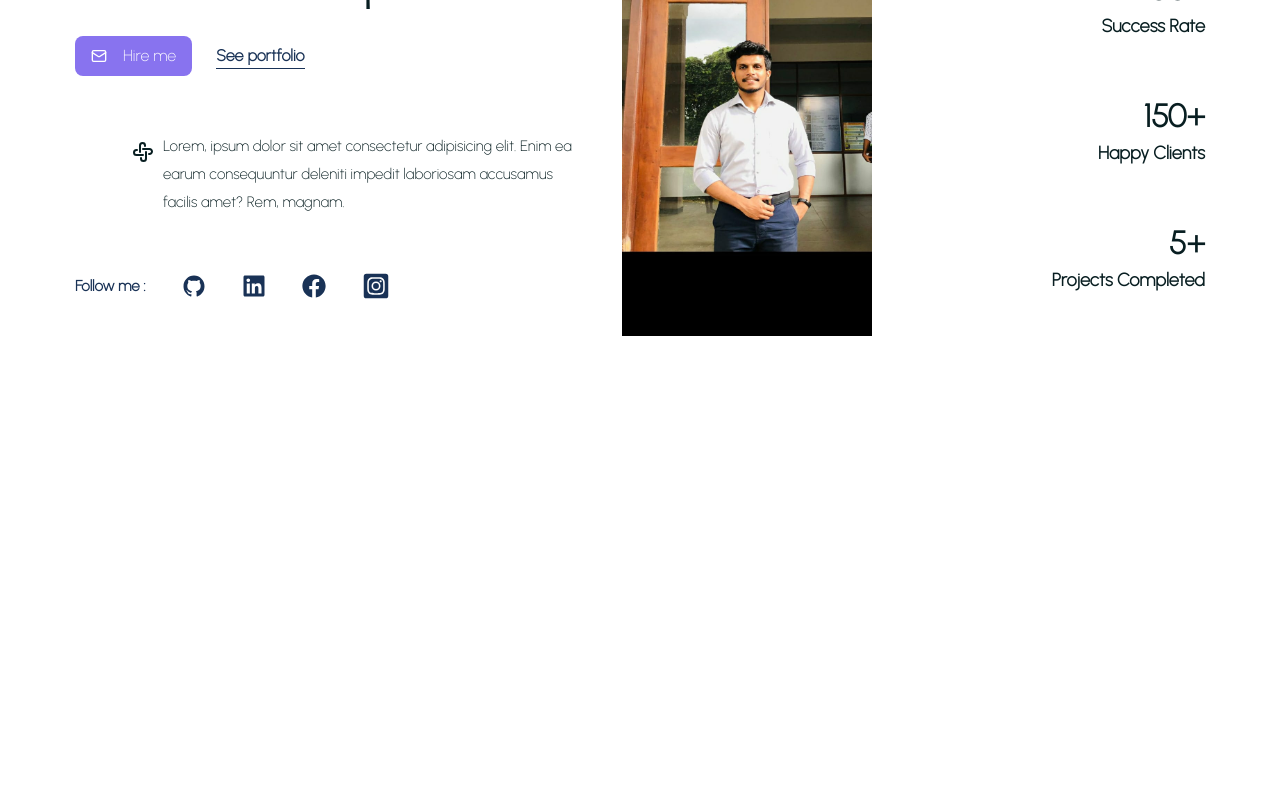
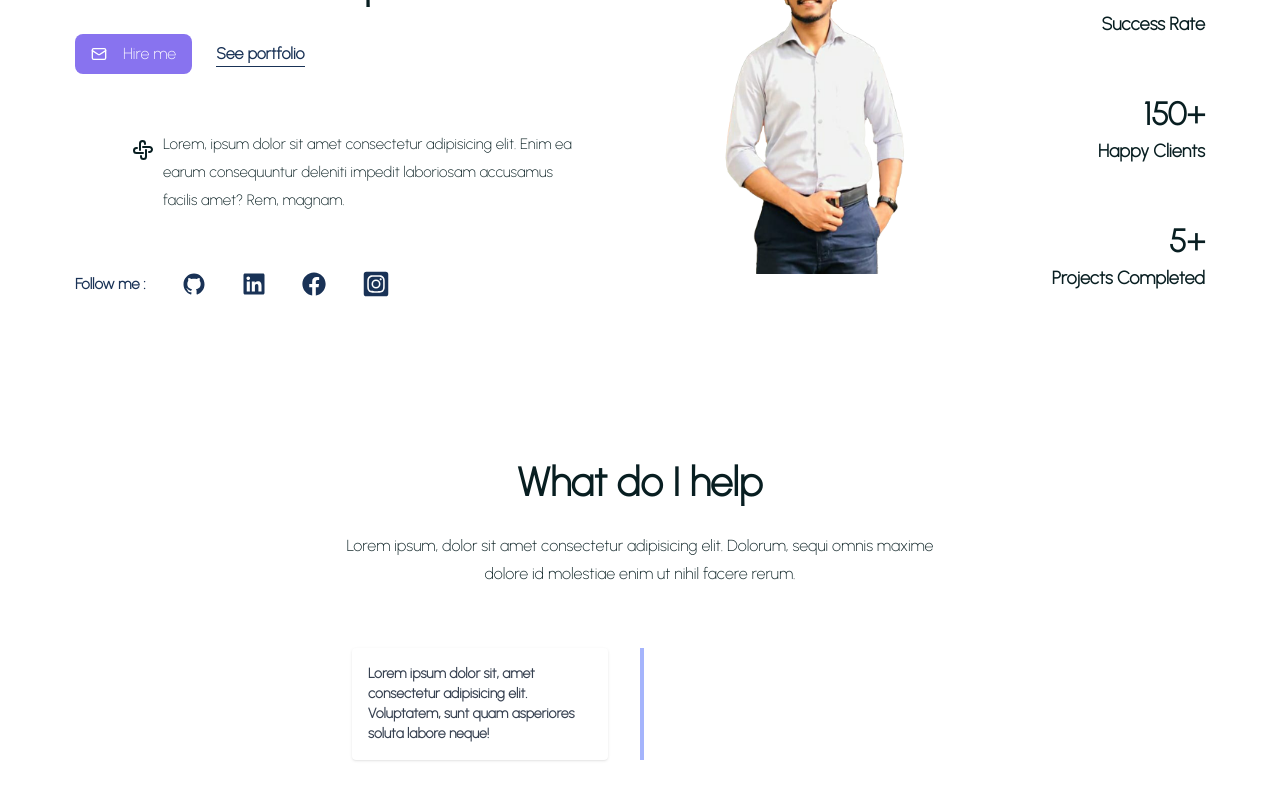
Before and after one commit to nkthilina/My-Portfolio, a React (Create React App) app: page / in a window 1280 px wide. Shown: the part 300-1100 px from the top of the page. Before the commit the page ends 800 px from the top, so only its background shows below. Built offline with nearby package versions, Linux system fonts and the light colour scheme.

Commit message:
fifth commit

```diff
--- a/src/App.js
+++ b/src/App.js
@@ -6,6 +6,7 @@ import './App.css';
 import Header from './components/header';
 import Footer from './components/footer';
 import Hero from './UI/Hero';
+import Services from './UI/Services';
 
 function App() {
   useEffect(()=>{
@@ -16,6 +17,7 @@ function App() {
     <div className="App">
       <Header />
       <Hero />
+      <Services />
       <Footer />
     </div>
   );
--- a/src/UI/Hero.jsx
+++ b/src/UI/Hero.jsx
@@ -100,7 +100,7 @@ export default function Hero() {
           {/* hero image */}
           <div className="basis-1/3 mt-10 sm:mt-0">
             <figure className="flex items-center ">
-              <img className="w-[250px] h-[500px]" src={heroImage} alt="" />
+              <img className="w-[500px] h-[380px]" src={heroImage} alt="" />
             </figure>
           </div>
           {/* end hero image */}
--- a/src/UI/Service.jsx
+++ /dev/null
@@ -1,9 +0,0 @@
-import React from 'react'
-
-export default function Service() {
-  return (
-    <div>
-
-    </div>
-  )
-}
--- /dev/null
+++ b/src/UI/Services.jsx
@@ -0,0 +1,51 @@
+import React from "react";
+
+export default function Services() {
+  return (
+    <section id="services">
+      <div className="container lg:pt-5">
+        <div className="text-center">
+          <h2 className="text-headingColor font-[800] text-[40px] mb-5">
+            What do I help
+          </h2>
+          <p className="text-center lg:max-w-[600px] lg:max-auto text-headingColor font-[500] text-[16px] leading-7 mx-auto">
+            Lorem ipsum, dolor sit amet consectetur adipisicing elit. Dolorum,
+            sequi omnis maxime dolore id molestiae enim ut nihil facere rerum.
+          </p>
+        </div>
+        <div className="flex flex-col justify-center sm:py-12">
+          <div className="w-full py-3 px-2 sm:max-w-xl sm:mx-auto sm:px-0">
+            <div className="relative text-gray-700 antialiased text-sm font-semibold">
+              {/* vertical line running through the middle */}
+              <div className="hidden absolute w-1 sm:block bg-indigo-300 h-full left-1/2 transform-translate-x-1/2"></div>
+              {/* end vertical line running through the middle */}
+
+              {/* left card */}
+              <div className="mt-6 sm:mt-0 sm:mb-12">
+                <div className="flex items-center flex-col sm:flex-row">
+                  <div className="flex justify-start w-full mx-auto items-center">
+                    <div className="w-full sm:w-1/2 sm:pr-8">
+                      <div
+                        data-aos="fade-right"
+                        data-aos-duration="1200"
+                        className="bg-white p-4 rounded shadow group hover:bg-primaryColor cursor-pointer ease-in duration-150"
+                      >
+                        <h3></h3>
+                        <p>
+                          Lorem ipsum dolor sit, amet consectetur adipisicing
+                          elit. Voluptatem, sunt quam asperiores soluta labore
+                          neque!
+                        </p>
+                      </div>
+                    </div>
+                  </div>
+                </div>
+              </div>
+              {/* end left card */}
+            </div>
+          </div>
+        </div>
+      </div>
+    </section>
+  );
+}
```
Also changed, not shown: src/images/heroImage.jpg.
